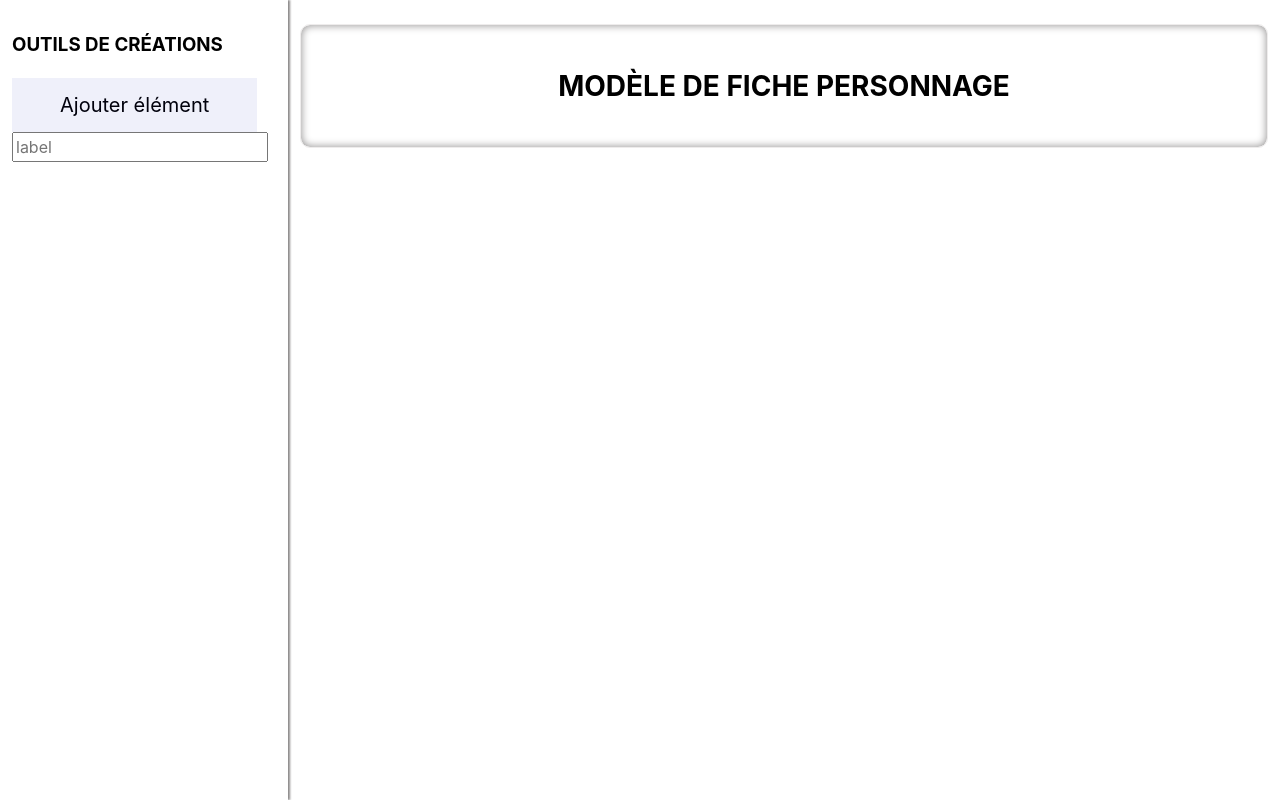
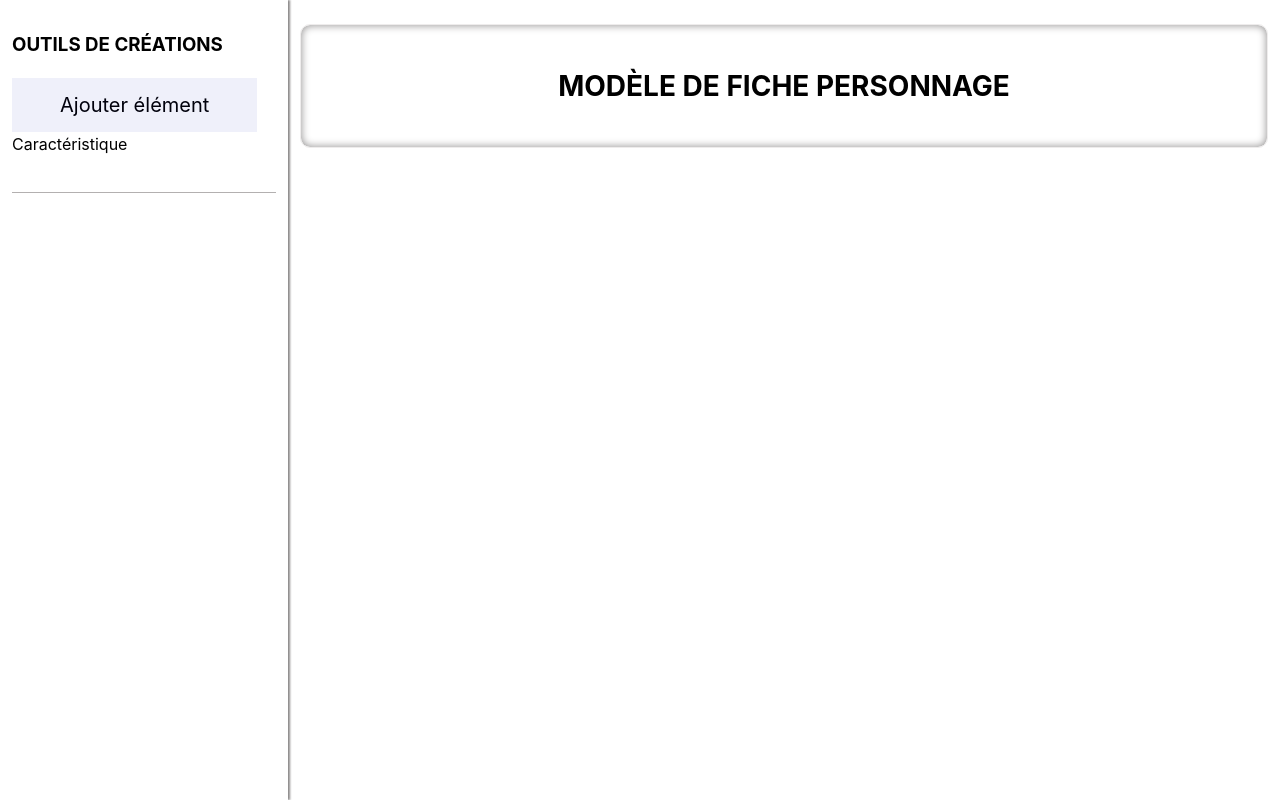
Before and after one commit to valentinEutrope/Smith, a React (Create React App) app in the folder src/client/: page /template/character-sheet in a window 1280 px wide. Built offline with nearby package versions, Linux system fonts and the light colour scheme.

Commit message:
Implement a default input styled component

```diff
--- a/src/client/src/components/SidebarCreation/SidebarCreation.js
+++ b/src/client/src/components/SidebarCreation/SidebarCreation.js
@@ -3,6 +3,7 @@ import PropTypes from "prop-types";
 
 import { SidebarContainer } from "./styled";
 import { Button } from "../base/Buttons";
+import { Input } from "../base/Inputs";
 
 const SidebarCreation = ({ addElement, setElements, elements }) => {
   const [label, setLabel] = useState("");
@@ -13,9 +14,9 @@ const SidebarCreation = ({ addElement, setElements, elements }) => {
       <Button onClick={() => addElement(setElements, elements, label)}>
         Ajouter élément
       </Button>
-      <input
+      <label>Caractéristique</label>
+      <Input
         type="text"
-        placeholder="label"
         onChange={(e) => setLabel(e.target.value)}
         value={label}
       />
--- /dev/null
+++ b/src/client/src/components/base/Inputs.js
@@ -0,0 +1,25 @@
+import styled from "styled-components";
+
+import { th } from "../../config/theme/themeHelpers";
+
+export const Input = styled.input`
+    width: 100%;
+    padding: 0.4rem 0;
+    border: none;
+    border-bottom: solid 1px ${th("colors.grey")};
+    color: ${th("colors.primary")};
+    transition: 0.2s ease all;
+
+    &:not([value=""]) {
+        border-bottom: solid 1px ${th("colors.primary")};
+    }
+
+    &:focus {
+        border-bottom: solid 1px ${th("colors.primary")};
+        padding: 0.6rem 0;
+
+        ::placeholder {
+            opacity: 0;
+        }
+    }
+`
```
